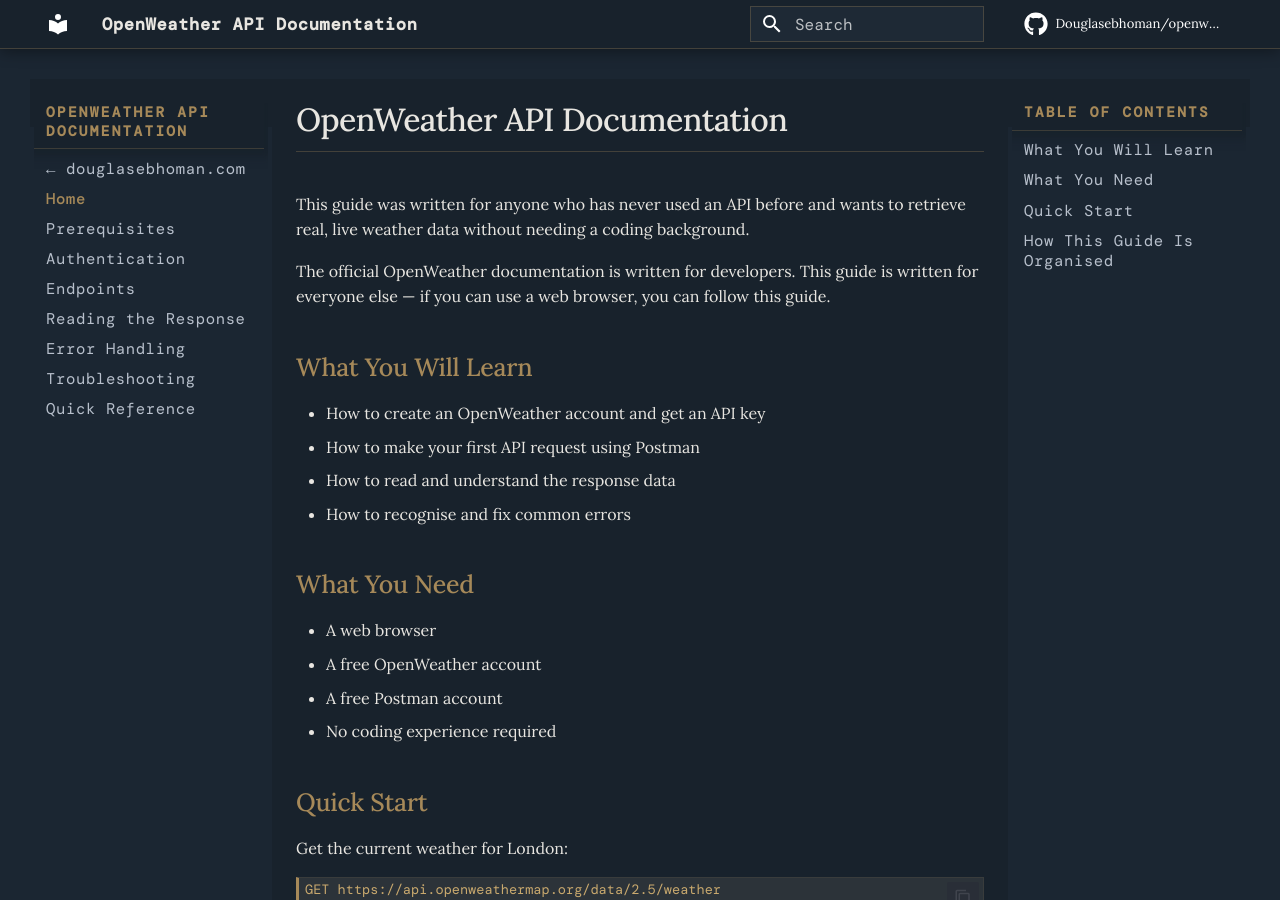
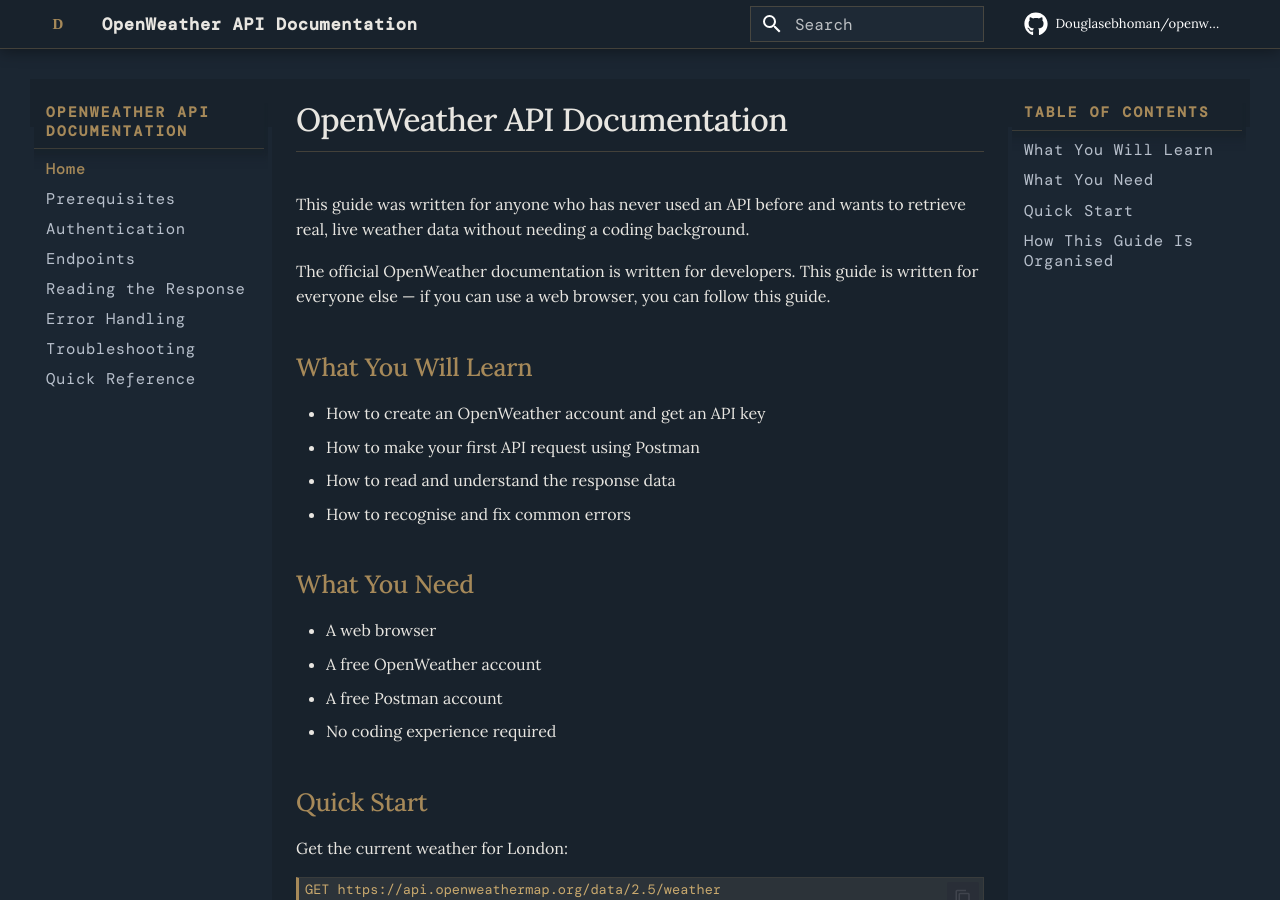
Before and after one commit to Douglasebhoman/openweather-docs, an MkDocs documentation site: the page built from docs/index.md, in a window 1280 px wide and 900 px high. Built offline with MkDocs 1.6.1 and Material for MkDocs 9.7.7, drawn with Linux system fonts in a browser that asks for light colours; some web fonts are replaced; comment, search, counter and statistics services are not loaded.

Commit message:
fix: add logo with hompage link to douglasebhoman.com

```diff
--- a/mkdocs.yml
+++ b/mkdocs.yml
@@ -8,6 +8,8 @@
 
 theme:
   name: material
+  logo: assets/logo.svg
+  homepage: https://douglasebhoman.com
   palette:
     scheme: slate
     primary: custom
@@ -26,7 +28,6 @@
     repo: fontawesome/brands/github
 
 nav:
-  - '← douglasebhoman.com': 'https://douglasebhoman.com'
   - Home: index.md
   - Prerequisites: prerequisites.md
   - Authentication: authentication.md
```
Also changed, not shown: docs/assets/logo.svg (added).
